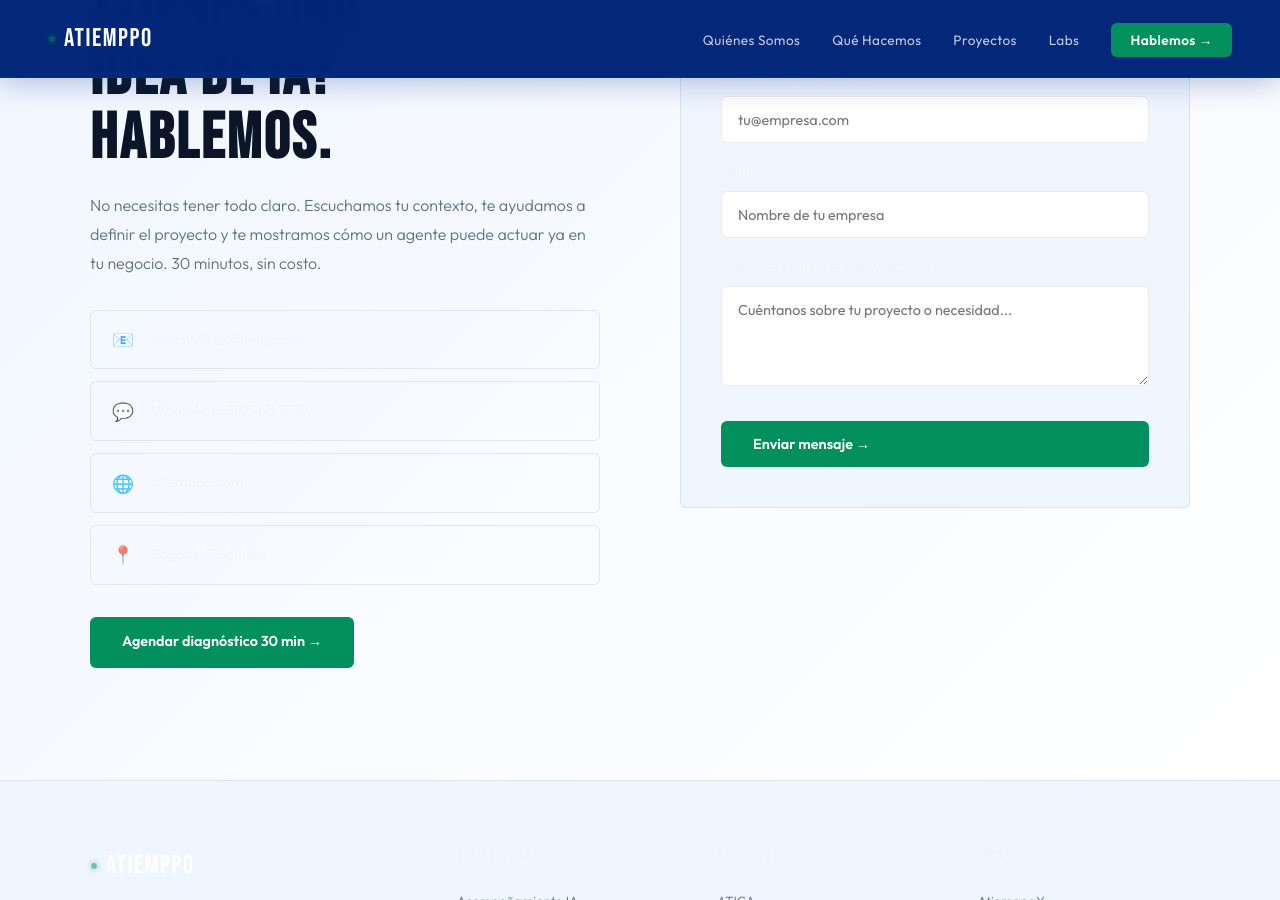
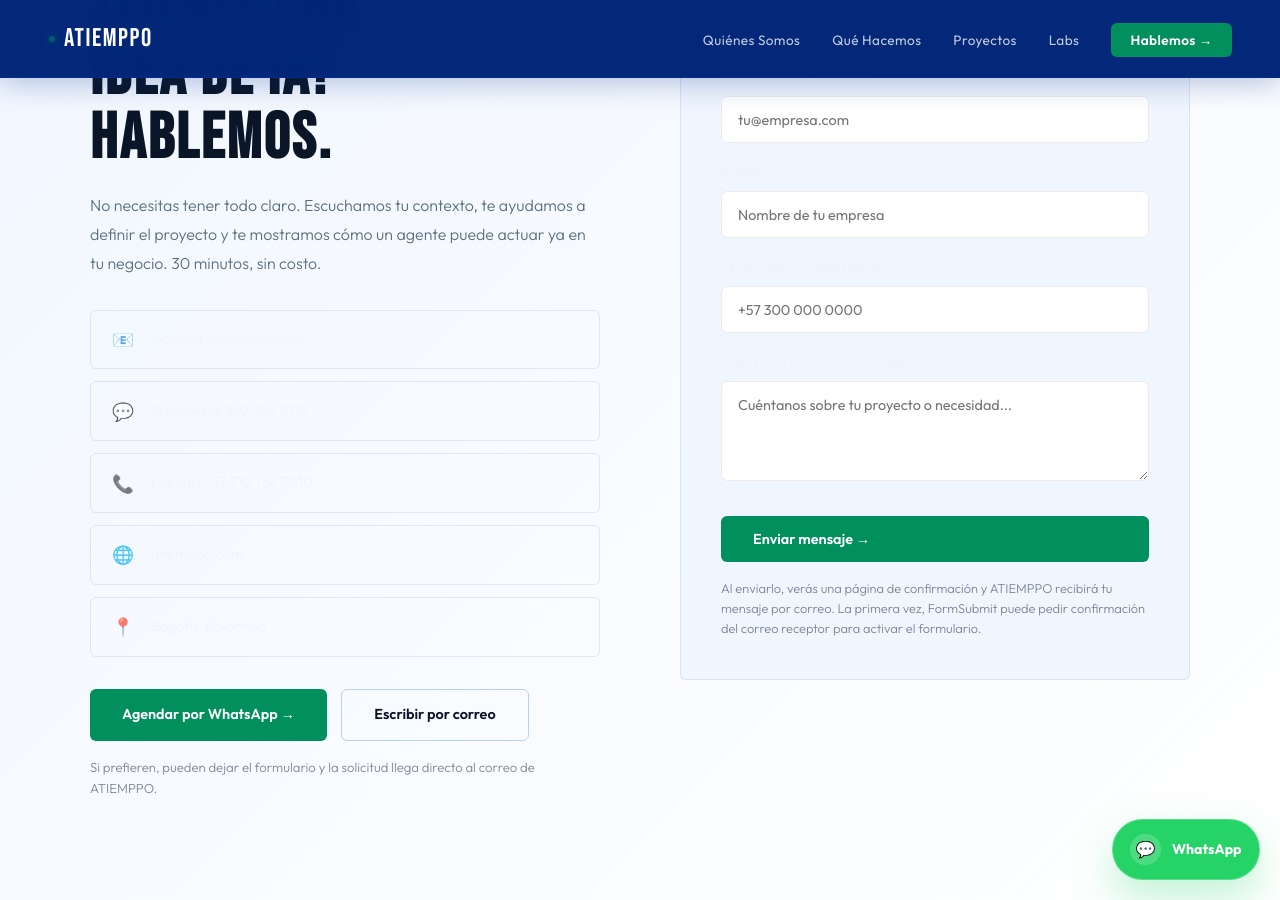
Before and after one commit to imatjuanmatiz/atiemppo-web, a Jekyll site: the page built from index.html, in a window 1280 px wide and 900 px high, scrolled down 10667 px. Built offline with Jekyll 4.4.1, drawn with Linux system fonts in a browser that asks for light colours.

Commit message:
COMMIT
MEJORA FORMULARIOS Y WHATSAPP

```diff
--- a/index.html
+++ b/index.html
@@ -142,7 +142,7 @@ render_with_liquid: false
 </script>
 <link rel="preconnect" href="https://fonts.googleapis.com"/>
 <link rel="preconnect" href="https://fonts.gstatic.com" crossorigin/>
-<link href="https://fonts.googleapis.com/css2?family=Bebas+Neue&family=Outfit:wght@300;400;500;600;700&display=swap" rel="stylesheet"/>
+<link href="https://fonts.googleapis.com/css2?family=Bebas+Neue&amp;family=Outfit:wght@300;400;500;600;700&amp;display=swap" rel="stylesheet"/>
 <style>
 /* FORCE LIGHT BACKGROUND — overrides any external CSS */
 html { background-color: #ffffff !important; }
@@ -343,6 +343,8 @@ section{padding:7rem 3rem}
 .contact-link{display:flex;align-items:center;gap:1rem;padding:.9rem 1.25rem;border:1px solid var(--border2);border-radius:var(--r);text-decoration:none;color:rgba(238,242,247,.7)!important;font-size:.9rem;transition:all .2s}
 .contact-link:hover{border-color:var(--border);background:var(--teal2);color:var(--white)!important}
 .clink-icon{font-size:1.1rem;width:24px;text-align:center;flex-shrink:0}
+.contact-actions{display:flex;gap:.9rem;flex-wrap:wrap}
+.contact-meta{margin-top:1rem;font-size:.82rem;color:rgba(10,22,40,.5);line-height:1.6}
 .contact-form{background:var(--surface);border:1px solid var(--border2);border-radius:var(--r);padding:2.5rem;position:relative}
 .contact-form::before{content:'';position:absolute;top:0;left:0;right:0;height:2px;background:linear-gradient(90deg,var(--teal),var(--blue))}
 .fg{margin-bottom:1.25rem}
@@ -350,6 +352,13 @@ section{padding:7rem 3rem}
 .fg input,.fg textarea{width:100%;background:var(--bg);border:1px solid var(--border2);border-radius:var(--r);padding:.85rem 1rem;font-family:var(--body);font-size:.9rem;color:var(--white)!important;outline:none;transition:border-color .2s}
 .fg input:focus,.fg textarea:focus{border-color:var(--teal)}
 .fg textarea{resize:vertical;min-height:100px}
+.hp-field{position:absolute !important;left:-9999px !important;opacity:0 !important;pointer-events:none !important}
+.form-note{margin-top:1rem;font-size:.8rem;color:rgba(10,22,40,.5);line-height:1.6}
+
+/* WHATSAPP FLOAT */
+.wa-float{position:fixed;right:1.25rem;bottom:1.25rem;z-index:220;display:inline-flex;align-items:center;gap:.7rem;padding:.9rem 1.1rem;border-radius:999px;background:#25d366;color:#ffffff!important;font-weight:700;font-size:.88rem;box-shadow:0 18px 40px rgba(37,211,102,.28);border:1px solid rgba(255,255,255,.22);transition:transform .2s,box-shadow .2s}
+.wa-float:hover{transform:translateY(-2px);box-shadow:0 22px 46px rgba(37,211,102,.34)}
+.wa-float-icon{display:inline-flex;align-items:center;justify-content:center;width:1.9rem;height:1.9rem;border-radius:50%;background:rgba(255,255,255,.18);font-size:1rem;flex-shrink:0}
 
 /* FOOTER */
 footer{background:var(--surface)!important;border-top:1px solid var(--border2);padding:4rem 3rem 2rem}
@@ -405,6 +414,7 @@ footer{background:var(--surface)!important;border-top:1px solid var(--border2);p
   .footer-bottom{flex-direction:column;align-items:flex-start}
   .tl-item{grid-template-columns:80px 24px 1fr}
   .hero-badges{flex-direction:column;align-items:center}
+  .wa-float{right:1rem;left:1rem;bottom:1rem;justify-content:center}
 }
 </style>
 </head>
@@ -618,24 +628,49 @@ footer{background:var(--surface)!important;border-top:1px solid var(--border2);p
         <p class="contact-intro">No necesitas tener todo claro. Escuchamos tu contexto, te ayudamos a definir el proyecto y te mostramos cómo un agente puede actuar ya en tu negocio. 30 minutos, sin costo.</p>
         <div class="contact-links">
           <a href="mailto:juanmatiz@atiemppo.co" class="contact-link"><span class="clink-icon">📧</span><span>juanmatiz@atiemppo.co</span></a>
-          <a href="https://wa.me/573107687010" target="_blank" rel="noopener" class="contact-link"><span class="clink-icon">💬</span><span>WhatsApp: 310 768 7010</span></a>
+          <a href="https://wa.me/573107687010?text=Hola%20ATIEMPPO%2C%20quiero%20hablar%20sobre%20un%20proyecto%20de%20IA." target="_blank" rel="noopener" class="contact-link"><span class="clink-icon">💬</span><span>WhatsApp: 310 768 7010</span></a>
+          <a href="tel:+573107687010" class="contact-link"><span class="clink-icon">📞</span><span>Llamar: +57 310 768 7010</span></a>
           <a href="https://atiemppo.com" class="contact-link"><span class="clink-icon">🌐</span><span>atiemppo.com</span></a>
           <div class="contact-link" style="cursor:default"><span class="clink-icon">📍</span><span>Bogotá, Colombia</span></div>
         </div>
-        <a href="#contacto" class="btn btn-primary">Agendar diagnóstico 30 min →</a>
+        <div class="contact-actions">
+          <a href="https://wa.me/573107687010?text=Hola%20ATIEMPPO%2C%20quiero%20agendar%20un%20diagn%C3%B3stico%20de%2030%20minutos." target="_blank" rel="noopener" class="btn btn-primary">Agendar por WhatsApp →</a>
+          <a href="mailto:juanmatiz@atiemppo.co?subject=Diagn%C3%B3stico%20ATIEMPPO&amp;body=Hola%2C%20quiero%20agendar%20un%20diagn%C3%B3stico%20de%2030%20minutos%20para%20hablar%20de%20un%20proyecto%20de%20IA." class="btn btn-ghost">Escribir por correo</a>
+        </div>
+        <p class="contact-meta">Si prefieren, pueden dejar el formulario y la solicitud llega directo al correo de ATIEMPPO.</p>
       </div>
       <div class="contact-form">
-        <form name="contacto" method="POST" data-netlify="true" action="/gracias">
+        <form
+          id="contactForm"
+          name="contacto"
+          method="POST"
+          action="https://formsubmit.co/juanmatiz@atiemppo.co"
+          data-google-script-url="https://script.google.com/a/macros/atiemppo.co/s/AKfycbyNHCVUttnrND5PWHBFA4ag6x4LXI-zKxlnzBLlnGYJZAICFZDZHki1IAxmowqAUqIDaQ/exec"
+        >
+          <input type="hidden" name="_subject" value="Nuevo contacto desde atiemppo.com"/>
+          <input type="hidden" name="_next" value="https://atiemppo.com/gracias/"/>
+          <input type="hidden" name="success_redirect" value="https://atiemppo.com/gracias/"/>
+          <input type="hidden" name="_template" value="table"/>
+          <input type="hidden" name="origen" value="atiemppo.com"/>
+          <input type="text" name="_honey" class="hp-field" tabindex="-1" autocomplete="off"/>
+          <input type="hidden" name="user_agent" value=""/>
           <div class="fg"><label>Nombre completo</label><input type="text" name="nombre" placeholder="Tu nombre" required/></div>
           <div class="fg"><label>Correo electrónico</label><input type="email" name="email" placeholder="tu@empresa.com" required/></div>
           <div class="fg"><label>Empresa</label><input type="text" name="empresa" placeholder="Nombre de tu empresa"/></div>
+          <div class="fg"><label>Teléfono o WhatsApp</label><input type="text" name="telefono" placeholder="+57 300 000 0000"/></div>
           <div class="fg"><label>¿En qué te podemos ayudar?</label><textarea name="mensaje" placeholder="Cuéntanos sobre tu proyecto o necesidad..." required></textarea></div>
           <button type="submit" class="btn btn-primary" style="width:100%;margin-top:.5rem">Enviar mensaje →</button>
+          <p class="form-note">Al enviarlo, verás una página de confirmación y ATIEMPPO recibirá tu mensaje por correo. La primera vez, FormSubmit puede pedir confirmación del correo receptor para activar el formulario.</p>
         </form>
       </div>
     </div>
   </div>
 </section>
+
+<a href="https://wa.me/573107687010?text=Hola%20ATIEMPPO%2C%20quiero%20hablar%20sobre%20un%20proyecto%20de%20IA." class="wa-float" target="_blank" rel="noopener" aria-label="Abrir WhatsApp de ATIEMPPO">
+  <span class="wa-float-icon">💬</span>
+  <span>WhatsApp</span>
+</a>
 
 <footer>
   <div class="footer-inner">
```
Also changed, not shown: other parts of index.html (+24 -0 lines), GOOGLE_SHEETS_SETUP.md (added, +56 -0 lines), gracias.html (added, +53 -0 lines), 1 other file.
